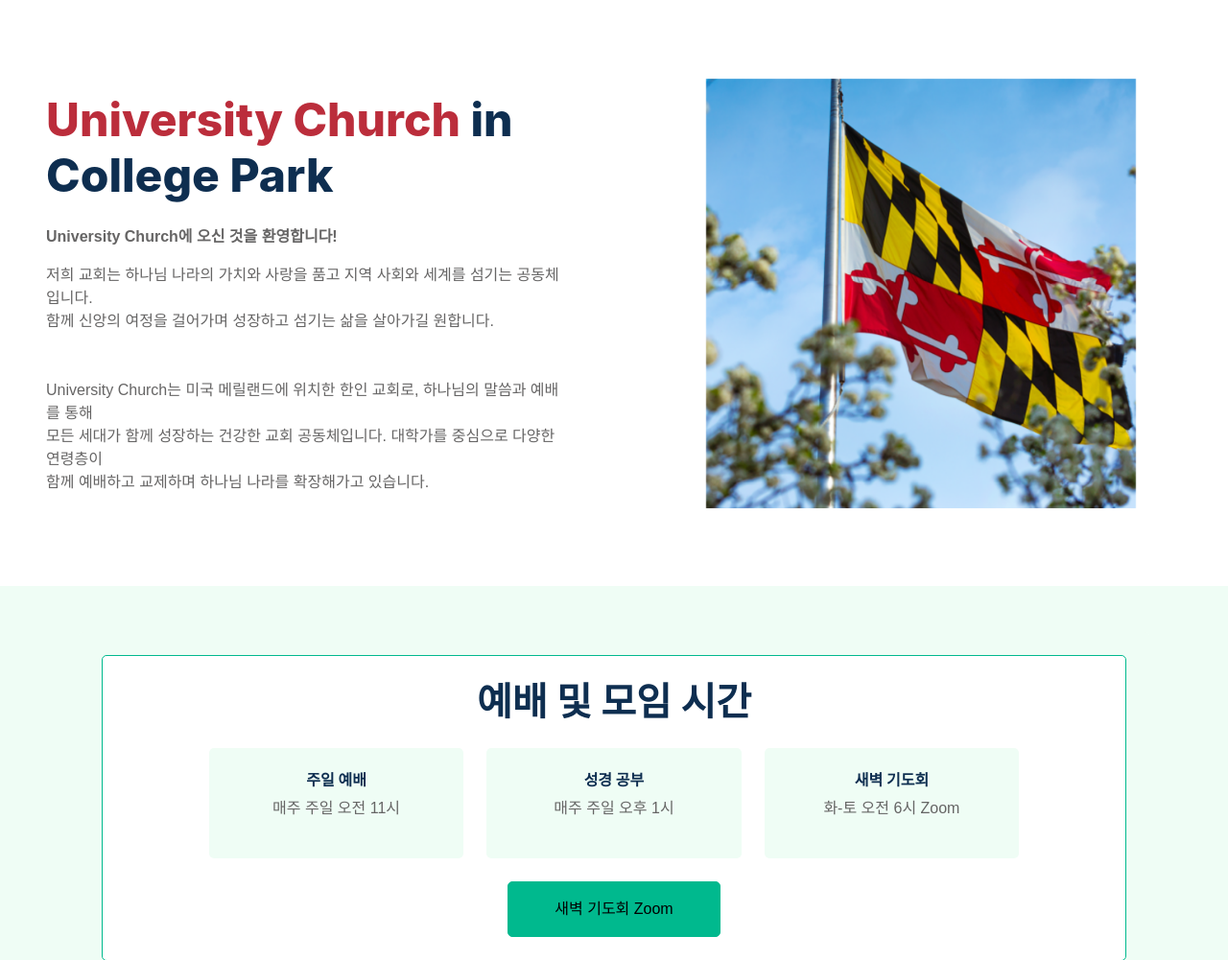
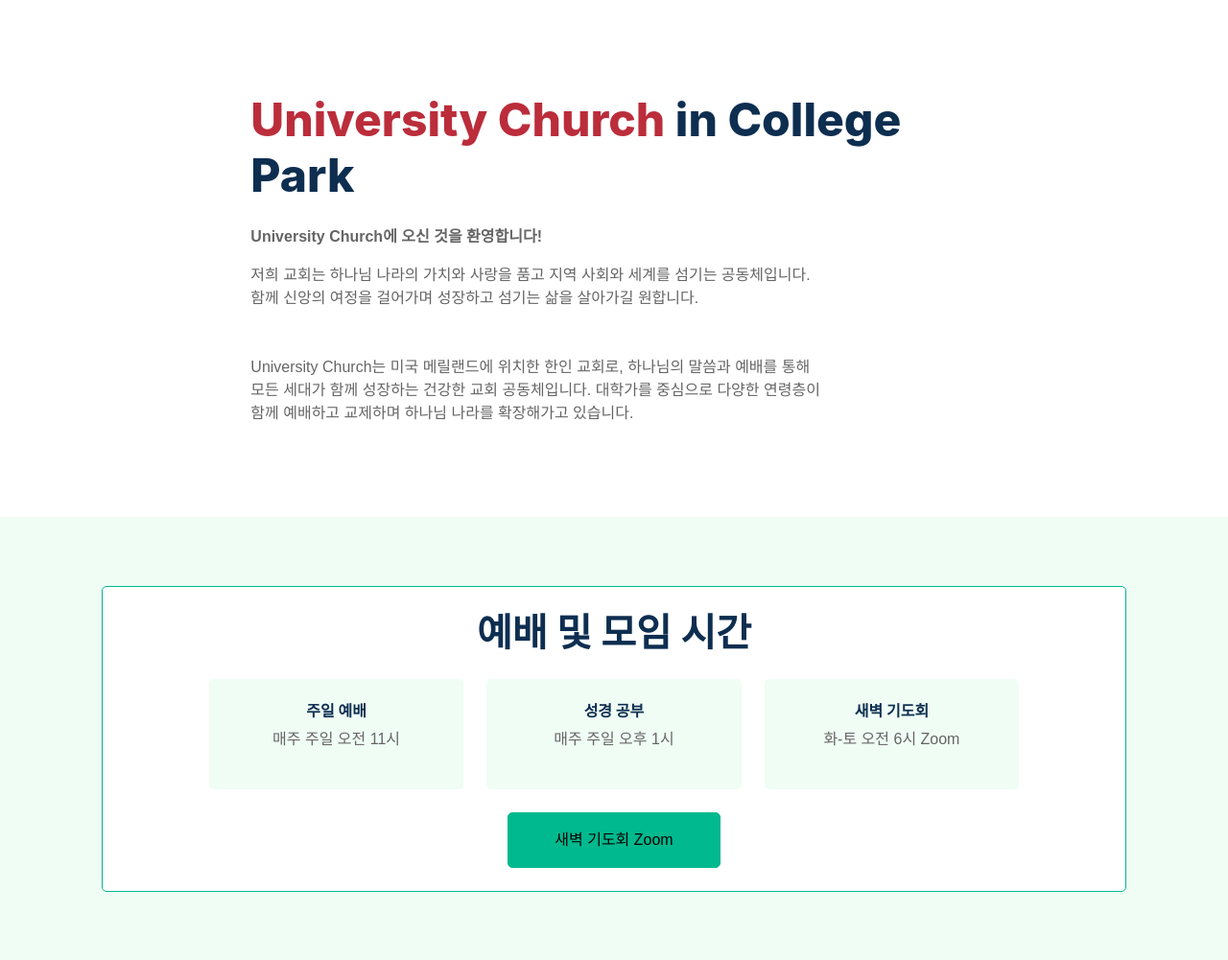
Before and after one commit to sueun-dev/university-church-in-maryland, a Flask app: page / in a window 1280 px wide. Shown: the part 68-1069 px from the top of the page at 96% size. Run offline with Flask 3, Linux system fonts and the light colour scheme; data that the repository does not hold is empty; some libraries are stand-ins or nearby versions.

Commit message:
Adjust hero section copy layout

```diff
--- a/templates/index.html
+++ b/templates/index.html
@@ -17,8 +17,8 @@
 {% block content %}
   <!-- Header Section -->
   <div class="container-fluid header bg-white p-0">
-    <div class="row g-0 align-items-center flex-column-reverse flex-md-row">
-      <div class="col-md-6 p-5 mt-lg-5">
+    <div class="row g-0 align-items-center">
+      <div class="col-12 col-lg-10 col-xl-8 p-5 mt-lg-5 mx-auto text-center text-md-start">
         <h1 class="display-5 animated fadeIn mb-4">
           <span class="text-primary">{{ get_content('home_header_highlight', 'University Church') }}</span>
           {{ get_content('home_header_title', 'in College Park') }}
@@ -28,15 +28,6 @@
         </div>
         <div class="animated fadeIn mb-4 pb-2">
           {{ get_content('main_church_intro')|markdown }}
-        </div>
-      </div>
-      <div class="col-md-6 fadeIn d-flex justify-content-center">
-        <div class="owl-carousel header-carousel">
-          <div class="owl-carousel-item">
-            <div class="d-flex justify-content-center">
-              <img class="img-fluid mx-auto" src="/static/img/school_main_02.png" oncontextmenu="return false;" style="max-width: 70%;" alt="Church Main 02" />
-            </div>
-          </div>
         </div>
       </div>
     </div>
```
